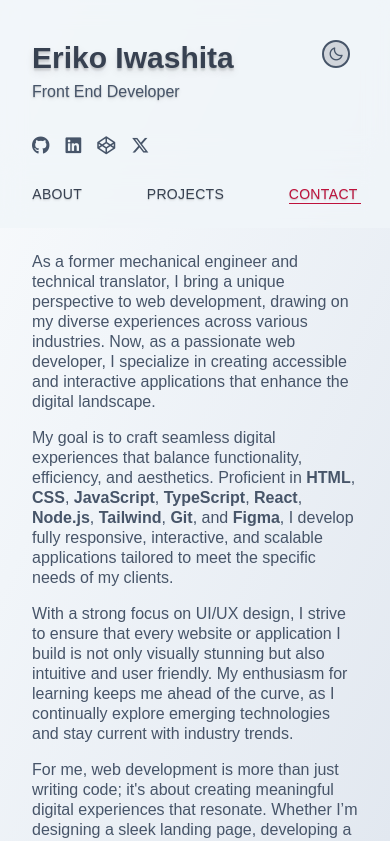
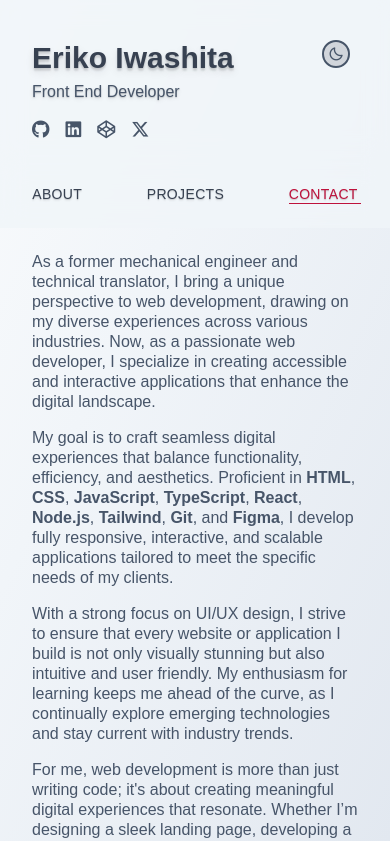
Before and after one commit to KellyBytes/kb-portfolio-website-v1, a React (Vite) app: page / in a window 390 px wide. Shown: the top 841 px of the page. Built offline with nearby package versions, Linux system fonts and the light colour scheme; some icons are missing; a web font is replaced by a local one.

Commit message:
Fix social icons for mobile screens

```diff
--- a/src/components/NavBar.jsx
+++ b/src/components/NavBar.jsx
@@ -46,7 +46,7 @@ const NavBar = () => {
   return (
     <>
       <div
-        className={`w-full lg:w-[45%] xl:w-[calc(45%-4rem)] 2xl:w-[calc(45%-8rem)] h-40 md:h-42 lg:min-h-full xl:min-h-[90vh] lg:fixed lg:top-0 xl:left-16 2xl:left-32 flex flex-col justify-start lg:justify-between lg:items-start px-8 sm:px-12 md:px-16 xl:pl-16 xl:pr-0 2xl:pl-32 pt-10 pb-0 lg:py-18 2xl:py-32 bg-[var(--bg-secondary)]/80 backdrop-blur-md lg:bg-transparent lg:backdrop-blur-none z-50 ${
+        className={`w-full lg:w-[45%] xl:w-[calc(45%-4rem)] 2xl:w-[calc(45%-8rem)] h-40 md:h-42 lg:min-h-full xl:min-h-[90vh] lg:fixed lg:top-0 xl:left-16 2xl:left-32 flex flex-col justify-start lg:justify-between lg:items-start px-8 sm:px-12 md:px-16 xl:pl-16 xl:pr-0 2xl:pl-32 pt-10 pb-4 lg:py-18 2xl:py-32 bg-[var(--bg-secondary)]/80 backdrop-blur-md lg:bg-transparent lg:backdrop-blur-none z-50 ${
           isVisible ? 'opacity-100' : 'opacity-0'
         } transition-opacity ease-in duration-1500`}
       >
@@ -54,7 +54,7 @@ const NavBar = () => {
           <div className="flex flex-col items-start w-full gap-y-1 lg:gap-y-4">
             <a
               href="#"
-              className="text-[var(--c-tertiary)] font-bold text-3xl sm:text-4xl md:text-5xl text-shadow-lg"
+              className="text-[var(--c-tertiary)] font-bold text-3xl sm:text-4xl lg:text-5xl text-shadow-lg"
               onClick={(e) => handleNavClick(e, 'home')}
             >
               Eriko Iwashita
```
